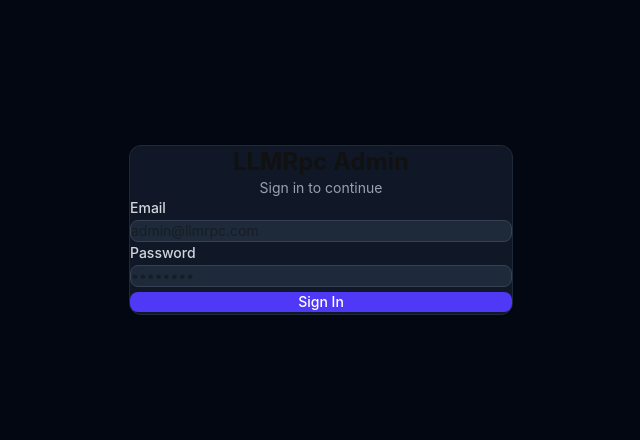
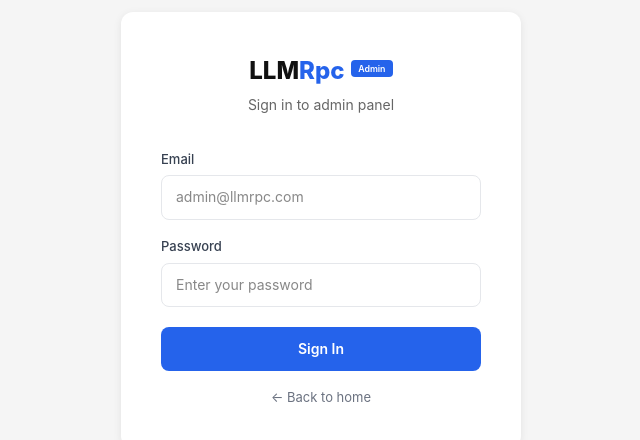
Before and after one commit to xiaolin0123888/llmrpc.com, a Next.js app: page /admin/login in a window 1280 px wide. Shown: the part 170-610 px from the top of the page, without its empty margins (319-959 px from the left). Built offline with nearby package versions, Linux system fonts and the light colour scheme.

Commit message:
fix: admin login page unified style with user login

```diff
--- a/app/admin/login/page.tsx
+++ b/app/admin/login/page.tsx
@@ -31,28 +31,49 @@
     }
   }
 
+  const inputStyle: React.CSSProperties = {
+    width: '100%', padding: '10px 14px', border: '1px solid #e5e7eb', borderRadius: '8px',
+    fontSize: '14px', color: '#111111', background: '#ffffff', outline: 'none', boxSizing: 'border-box',
+  }
+
   return (
-    <div className="min-h-screen flex items-center justify-center bg-gray-950">
-      <div className="bg-gray-900 p-8 rounded-xl border border-gray-800 w-full max-w-sm">
-        <h1 className="text-2xl font-bold text-center mb-2">LLMRpc Admin</h1>
-        <p className="text-gray-400 text-sm text-center mb-8">Sign in to continue</p>
-        <form onSubmit={handleSubmit} className="space-y-4">
-          <div>
-            <label className="block text-sm font-medium text-gray-300 mb-1">Email</label>
-            <input type="email" value={email} onChange={e => setEmail(e.target.value)} placeholder="admin@llmrpc.com" required
-              className="w-full bg-gray-800 border border-gray-700 rounded-lg px-3 py-2 text-sm focus:outline-none focus:border-indigo-500" />
+    <div style={{ display: 'flex', alignItems: 'center', justifyContent: 'center', minHeight: '100vh', background: '#f5f5f5', padding: '1rem' }}>
+      <div style={{ background: '#ffffff', borderRadius: '12px', padding: '40px', width: '100%', maxWidth: '400px', boxShadow: '0 2px 8px rgba(0,0,0,0.08)', textAlign: 'center' }}>
+        <div style={{ marginBottom: '32px' }}>
+          <div style={{ fontSize: '24px', fontWeight: 800, color: '#111111', marginBottom: '4px' }}>
+            LLM<span style={{ color: '#2563eb' }}>Rpc</span>
+            <span style={{ fontSize: '0.55rem', background: '#2563eb', color: '#fff', padding: '0.2rem 0.45rem', borderRadius: 4, marginLeft: '0.4rem', fontWeight: 600, verticalAlign: 'middle', position: 'relative', top: '-3px' }}>Admin</span>
           </div>
-          <div>
-            <label className="block text-sm font-medium text-gray-300 mb-1">Password</label>
-            <input type="password" value={password} onChange={e => setPassword(e.target.value)} placeholder="••••••••" required
-              className="w-full bg-gray-800 border border-gray-700 rounded-lg px-3 py-2 text-sm focus:outline-none focus:border-indigo-500" />
+          <div style={{ fontSize: '14px', color: '#666666' }}>Sign in to admin panel</div>
+        </div>
+
+        {error && (
+          <div style={{ background: '#fef2f2', border: '1px solid #ef4444', borderRadius: '8px', padding: '10px 14px', marginBottom: '16px', color: '#dc2626', fontSize: '13px', textAlign: 'left' }}>
+            {error}
           </div>
-          {error && <p className="text-red-400 text-sm">{error}</p>}
-          <button type="submit" disabled={loading}
-            className="w-full bg-indigo-600 hover:bg-indigo-500 disabled:opacity-50 text-white py-2 rounded-lg text-sm font-medium transition-colors">
+        )}
+
+        <form onSubmit={handleSubmit}>
+          <div style={{ marginBottom: '16px', textAlign: 'left' }}>
+            <label style={{ display: 'block', fontSize: '13px', fontWeight: 500, color: '#374151', marginBottom: '6px' }}>Email</label>
+            <input type="email" value={email} onChange={e => setEmail(e.target.value)} placeholder="admin@llmrpc.com" required style={inputStyle} />
+          </div>
+          <div style={{ marginBottom: '20px', textAlign: 'left' }}>
+            <label style={{ display: 'block', fontSize: '13px', fontWeight: 500, color: '#374151', marginBottom: '6px' }}>Password</label>
+            <input type="password" value={password} onChange={e => setPassword(e.target.value)} placeholder="Enter your password" required style={inputStyle} />
+          </div>
+          <button
+            type="submit"
+            disabled={loading}
+            style={{ width: '100%', padding: '11px', background: loading ? '#93c5fd' : '#2563eb', color: '#ffffff', border: 'none', borderRadius: '8px', fontSize: '14px', fontWeight: 600, cursor: loading ? 'not-allowed' : 'pointer', marginBottom: '16px' }}
+          >
             {loading ? 'Signing in...' : 'Sign In'}
           </button>
         </form>
+
+        <div style={{ fontSize: '13px', color: '#6b7280' }}>
+          <a href="/" style={{ color: '#6b7280', textDecoration: 'none' }}>← Back to home</a>
+        </div>
       </div>
     </div>
   )
```
